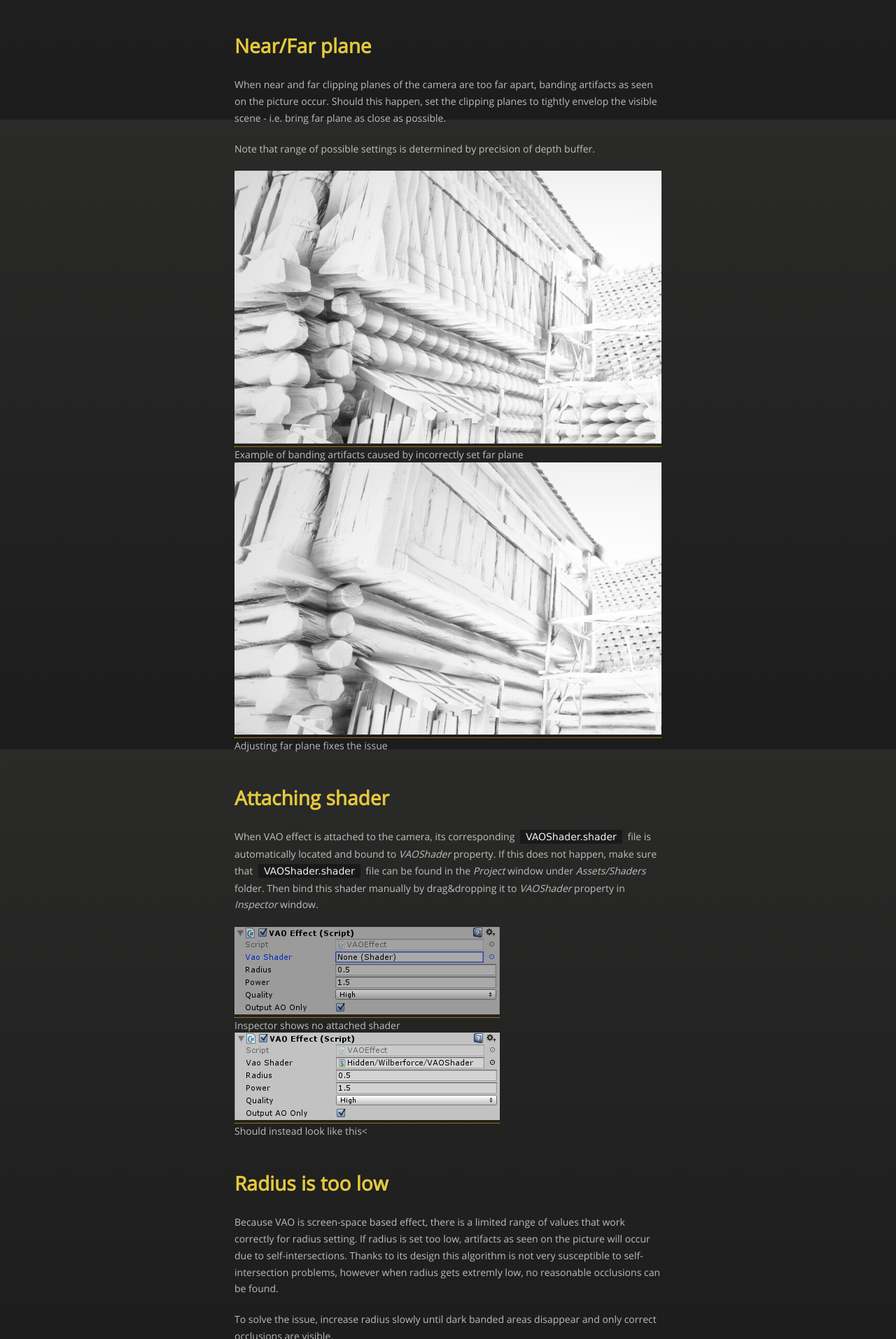
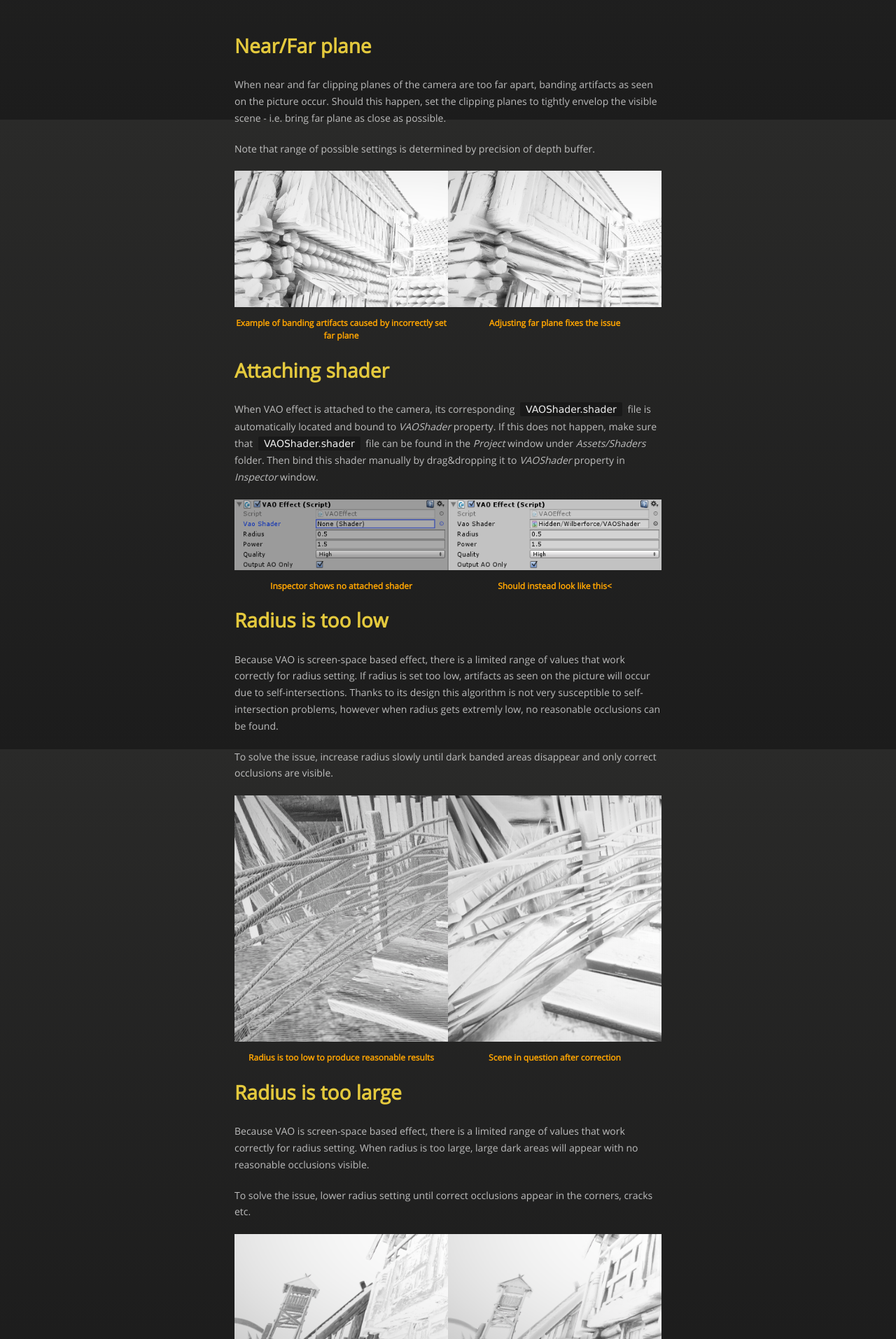
Before and after one commit to projectwilberforce/projectwilberforce.github.io, a Jekyll site: the page built from vaomanual/index.md, in a window 1280 px wide. Shown: the part 4329-6243 px from the top of the page at 70% size. Built offline with Jekyll 4.4.1, drawn with Linux system fonts in a browser that asks for light colours; nearby versions of some CDN libraries.

Commit message:
media query

```diff
--- a/css/styles.css
+++ b/css/styles.css
@@ -804,6 +804,10 @@ section #title .credits.right {
     float: none;
     display: block;
   }
+  figure {
+    float: none;
+    width: 100%;
+  }
 }
 @media print, screen and (max-width: 480px) {
   #header .wrapper {
@@ -823,6 +827,23 @@ section #title .credits.right {
 
 a img {
   margin: 0px !important;
+}
+
+figure {
+  float: left;
+  width: 50%;
+}
+
+figure a{
+  border: 0px none;
+}
+
+figcaption {
+  text-align: center;
+  font-size: 12px;
+  font-weight: bold;
+  color: #ffa500;
+  margin-top: 0.7em;
 }
 
 /*
```
